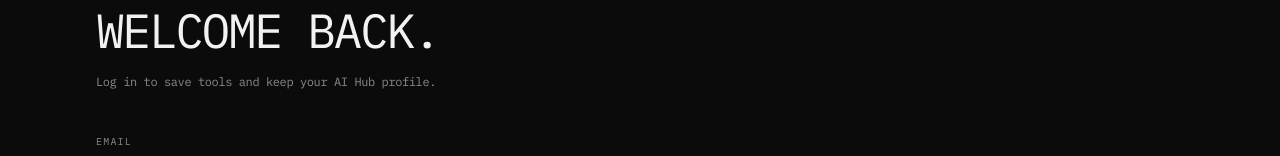
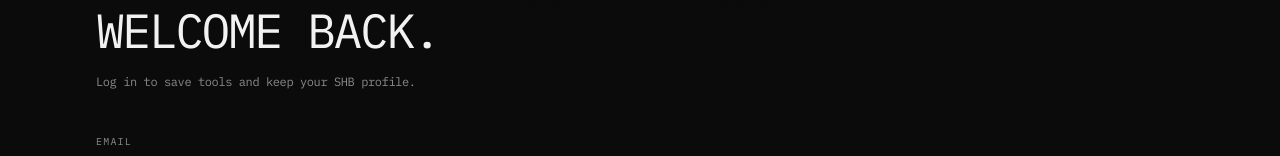
Before and after one commit to igiveupondoingthingsmyway/aihub, a Next.js app: page /login in a window 1280 px wide. Shown: the part 253-409 px from the top of the page. Built offline with nearby package versions, Linux system fonts and the light colour scheme; no server answers.

Commit message:
Rename brand to SHB

```diff
--- a/app/login/page.tsx
+++ b/app/login/page.tsx
@@ -20,7 +20,7 @@
   return <main className="mx-auto flex min-h-[calc(100vh-65px)] max-w-6xl items-center px-5 py-16 sm:px-8"><div className="w-full max-w-md">
     <div className="mb-10 flex items-center gap-3 text-[10px] uppercase tracking-[0.18em] text-muted"><span className="h-px w-8 bg-line" /> Account / Login</div>
     <h1 className="text-4xl tracking-[-0.05em] sm:text-5xl">WELCOME BACK.</h1>
-    <p className="mt-4 text-xs leading-6 text-muted">Log in to save tools and keep your AI Hub profile.</p>
+    <p className="mt-4 text-xs leading-6 text-muted">Log in to save tools and keep your SHB profile.</p>
     <form onSubmit={handleSubmit} className="mt-10 space-y-5">
       <label className="block"><span className="mb-2 block text-[10px] uppercase tracking-[0.12em] text-muted">Email</span><input required type="email" value={email} onChange={e=>setEmail(e.target.value)} className="h-12 w-full border border-line bg-transparent px-4 text-sm focus:border-fg focus:outline-none" /></label>
       <label className="block"><span className="mb-2 block text-[10px] uppercase tracking-[0.12em] text-muted">Password</span><input required minLength={6} type="password" value={password} onChange={e=>setPassword(e.target.value)} className="h-12 w-full border border-line bg-transparent px-4 text-sm focus:border-fg focus:outline-none" /></label>
```
